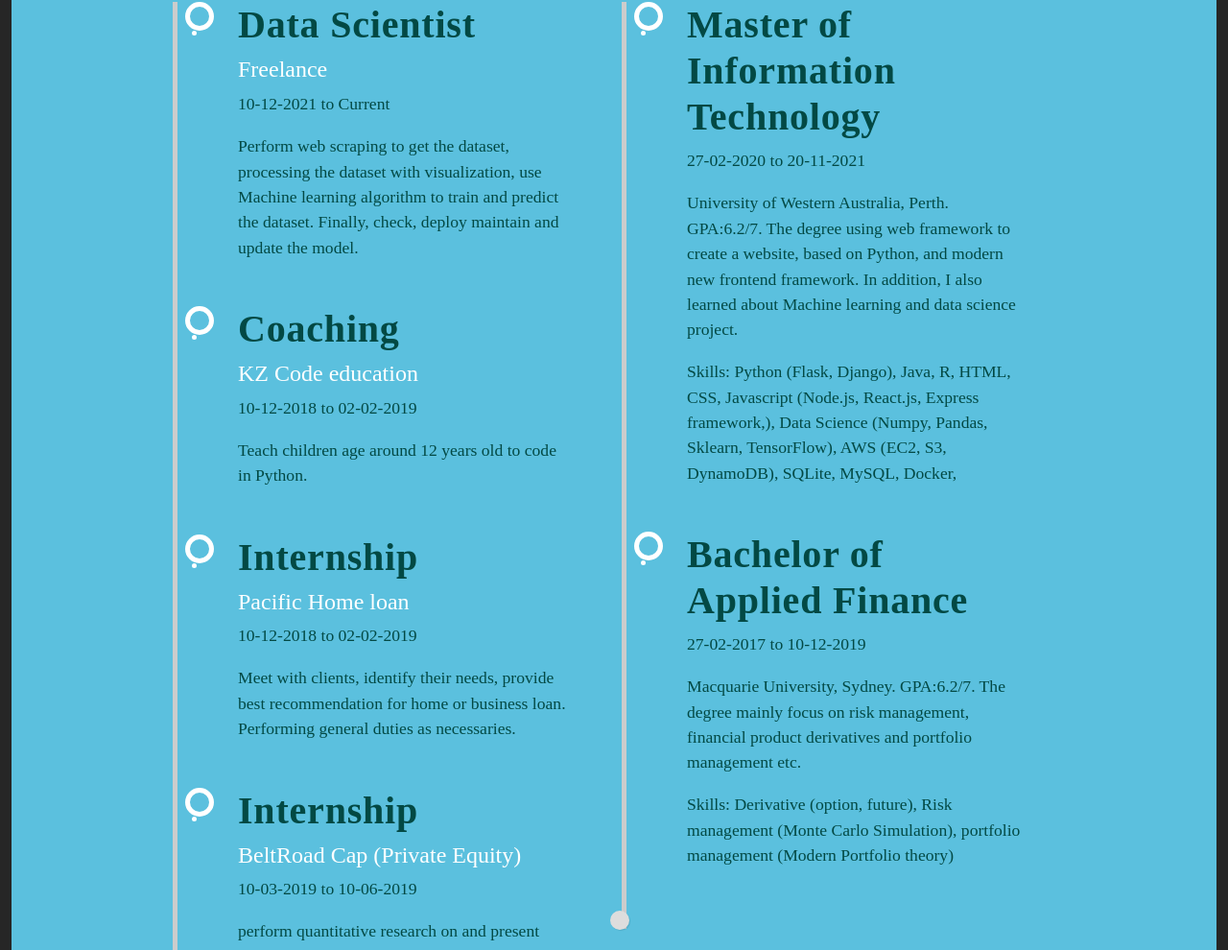
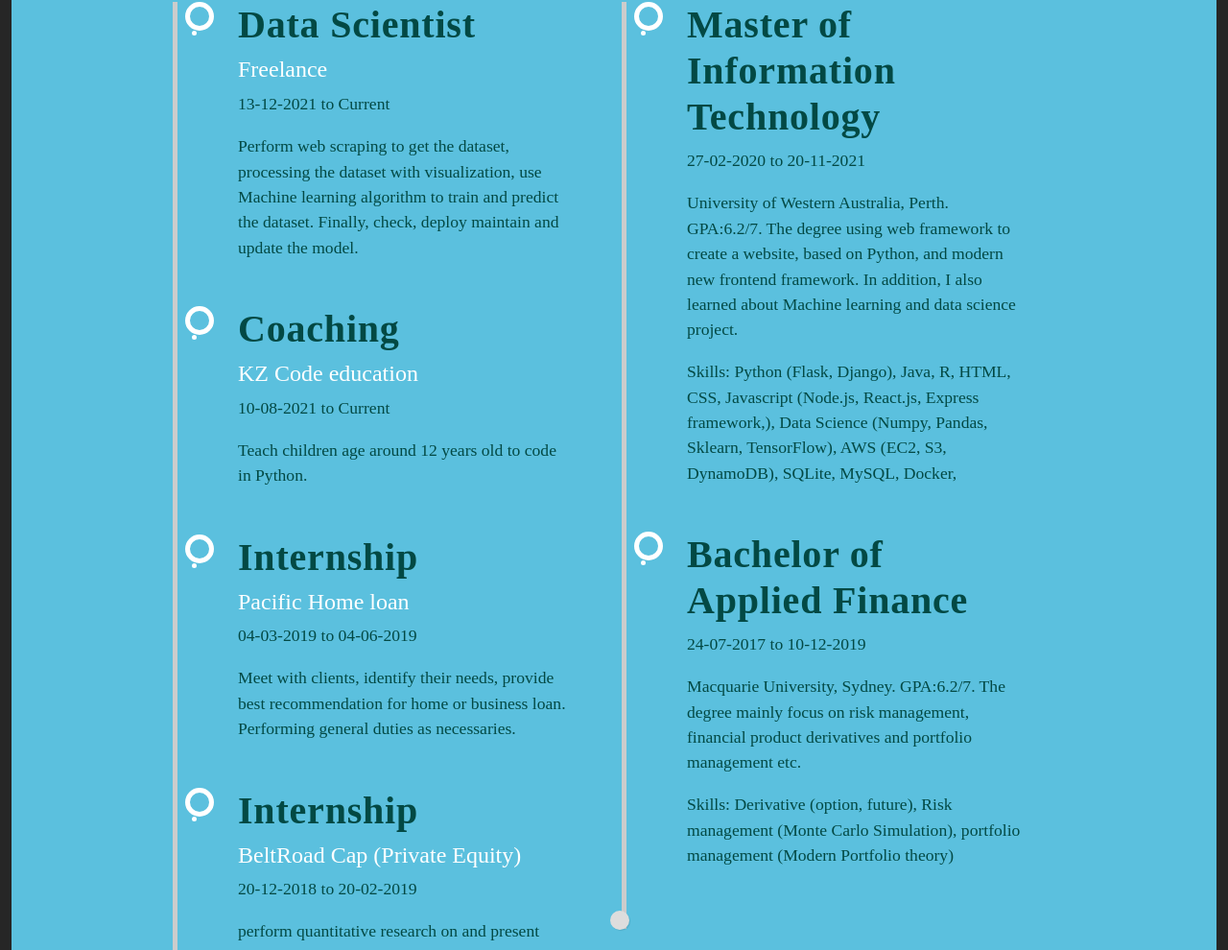
Before and after one commit to Sameam/sameam.github.io, a React (Create React App) app: page /experience in a window 1280 px wide. Shown: the part 288-1278 px from the top of the page at 96% size. Built offline with nearby package versions, Linux system fonts and the light colour scheme; a web font is replaced by a local one.

Commit message:
change some date

```diff
--- a/src/components/Experincedata.js
+++ b/src/components/Experincedata.js
@@ -1,25 +1,25 @@
 const work = [
   {
     "title":"Data Scientist",
-    "date":"10-12-2021 to Current",
+    "date":"13-12-2021 to Current",
     "name":"Freelance",
     "description":"Perform web scraping to get the dataset, processing the dataset with visualization, use Machine learning algorithm to train and predict the dataset. Finally, check, deploy maintain and update the model."
   },
   {
     "title":"Coaching",
-    "date":"10-12-2018 to 02-02-2019",
+    "date":"10-08-2021 to Current",
     "name":"KZ Code education",
     "description":"Teach children age around 12 years old to code in Python. "
   },
   {
     "title":"Internship",
-    "date":"10-12-2018 to 02-02-2019",
+    "date":"04-03-2019 to 04-06-2019",
     "name":"Pacific Home loan",
     "description":"Meet with clients, identify their needs, provide best recommendation for home or business loan. Performing general duties as necessaries."
   },
   {
     "title":"Internship",
-    "date":"10-03-2019 to 10-06-2019",
+    "date":"20-12-2018 to 20-02-2019",
     "name":"BeltRoad Cap (Private Equity)",
     "description":"perform quantitative research on and present analysis to investors"
   }
@@ -34,7 +34,7 @@ const education = [
   },
   {
     "title":"Bachelor of Applied Finance",
-    "date":"27-02-2017 to 10-12-2019",
+    "date":"24-07-2017 to 10-12-2019",
     "description":"Macquarie University, Sydney. GPA:6.2/7. The degree mainly focus on risk management, financial product derivatives and portfolio management etc.",
     "skills":"Derivative (option, future), Risk management (Monte Carlo Simulation), portfolio management (Modern Portfolio theory)"
   }
--- a/src/timeline.js
+++ b/src/timeline.js
@@ -3,7 +3,7 @@ const timelineData = [
     "title": "University",
     "subtitle":"Start Bachelor",
     "description":"Start my Bachelor at Macquarie University, major in Applied Finance, GPA 6.2/7",
-    "date": "27 July 2017"
+    "date": "24 July 2017"
   },
   {
     "title": "Internship",
@@ -15,7 +15,7 @@ const timelineData = [
     "title": "Internship",
     "subtitle":"Second Internship",
     "description":"Got my internship in Australia at Pacific Home Loan, Sydney, Australia. The role requires to meet with clients, identify their needs and provide recommendation for home or business financial loan",
-    "date": "20 December 2018"
+    "date": "04 March 2019"
   },
   {
     "title": "How I Start to code",
@@ -39,25 +39,25 @@ const timelineData = [
     "title": "First website project",
     "subtitle":"create an education website for students supplementary study.",
     "description":"After a few months of coding, I was introduced to a flask framework, HTML, CSS and Javascript to create a websites.",
-    "date": "01 April 2020"
+    "date": "05 April 2021"
   },
   {
     "title": "Part-time Job",
     "subtitle":"Work in education Industry",
     "description":"Work as a teacher, teach students age around 12 to code in Python ",
-    "date": "10 August 2020"
+    "date": "10 August 2021"
   },
   {
     "title": "Project before graduate",
     "subtitle":"Final Project before graduate",
     "description":"Start my first real life project, that have real clients, with real requirements. The project requires to create a desktop software application, that will calculate the budget and produce a visualization.",
-    "date": "10 August 2020"
+    "date": "10 August 2021"
   },
   {
     "title": "Freelance",
     "subtitle":"Work as data scientist",
     "description":"Perform Web scraping to get the data. Data will be processed and visualization. Then, use the Machine learning algorithm to train and predict the data. Finally, check, deploy, maintain and update the model.",
-    "date": "10 August 2020"
+    "date": "13 December 2021"
   }
 ]
 
```
Also changed, not shown: src/components/pictures/main.png (renamed from src/components/pictures/Screen Shot 2022-02-14 at 1.20.31 pm.png), 1 other file (tests, documents, lock files or other folders).
